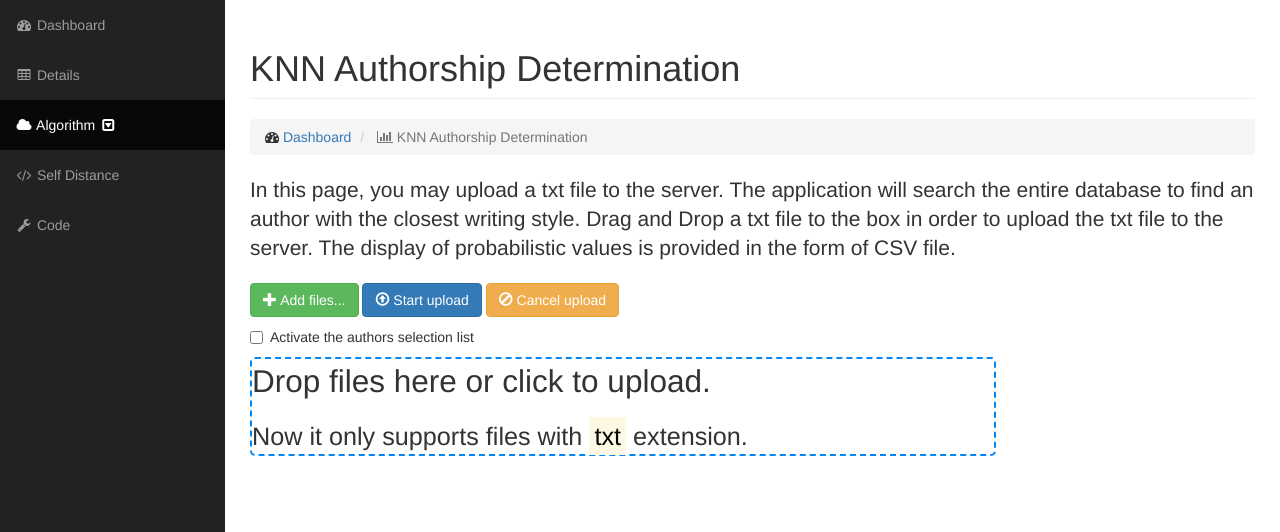
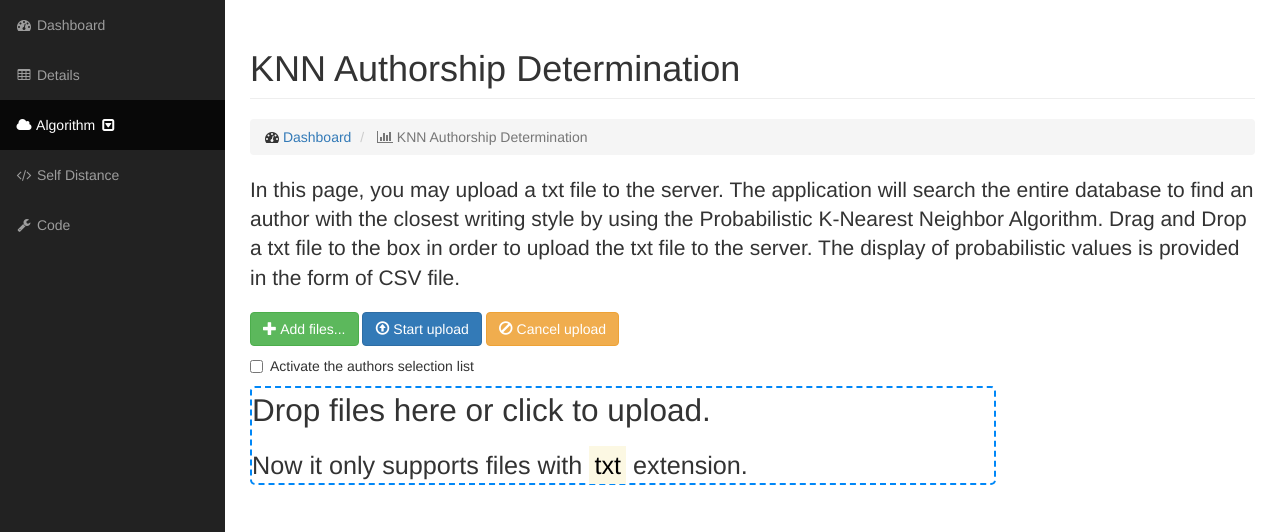
Before and after one commit to LucentC/authorshipIdentification_py, a Flask app: page /upload in a window 1280 px wide. Shown: the part 51-583 px from the top of the page. Run offline with Flask 2, Linux system fonts and the light colour scheme; data that the repository does not hold is empty; parts of the project's set-up code (start-up, migrations or seed data) failed here and were passed over; some libraries are stand-ins or nearby versions.

Commit message:
upload statement

```diff
--- a/flask_app/app.py
+++ b/flask_app/app.py
@@ -85,7 +85,8 @@ def upload_file():
                            title='KNN Authorship Determination',
                            content=Markup(u'In this page, you may upload a txt file to the server. The '
                                           u'application will search the entire database to find an author with the '
-                                          u'closest writing style. Drag and Drop a txt file to the box in order to '
+                                          u'closest writing style by using the Probabilistic K-Nearest Neighbor '
+                                          u'Algorithm. Drag and Drop a txt file to the box in order to '
                                           u'upload the txt file to the server. The display of probabilistic values '
                                           u'is provided in the form of CSV file.'),
                            authors_list=data_warehouse.get_all_author_id_and_name()
--- a/flask_app/templates/data_visualize/charts.html
+++ b/flask_app/templates/data_visualize/charts.html
@@ -59,7 +59,7 @@
                 <thead>
                 <tr>
                     <th>Documents</th>
-                    <th>Distance</th>
+                    <th>Hausdorff Distance</th>
                 </tr>
                 </thead>
                 <tbody>
```
